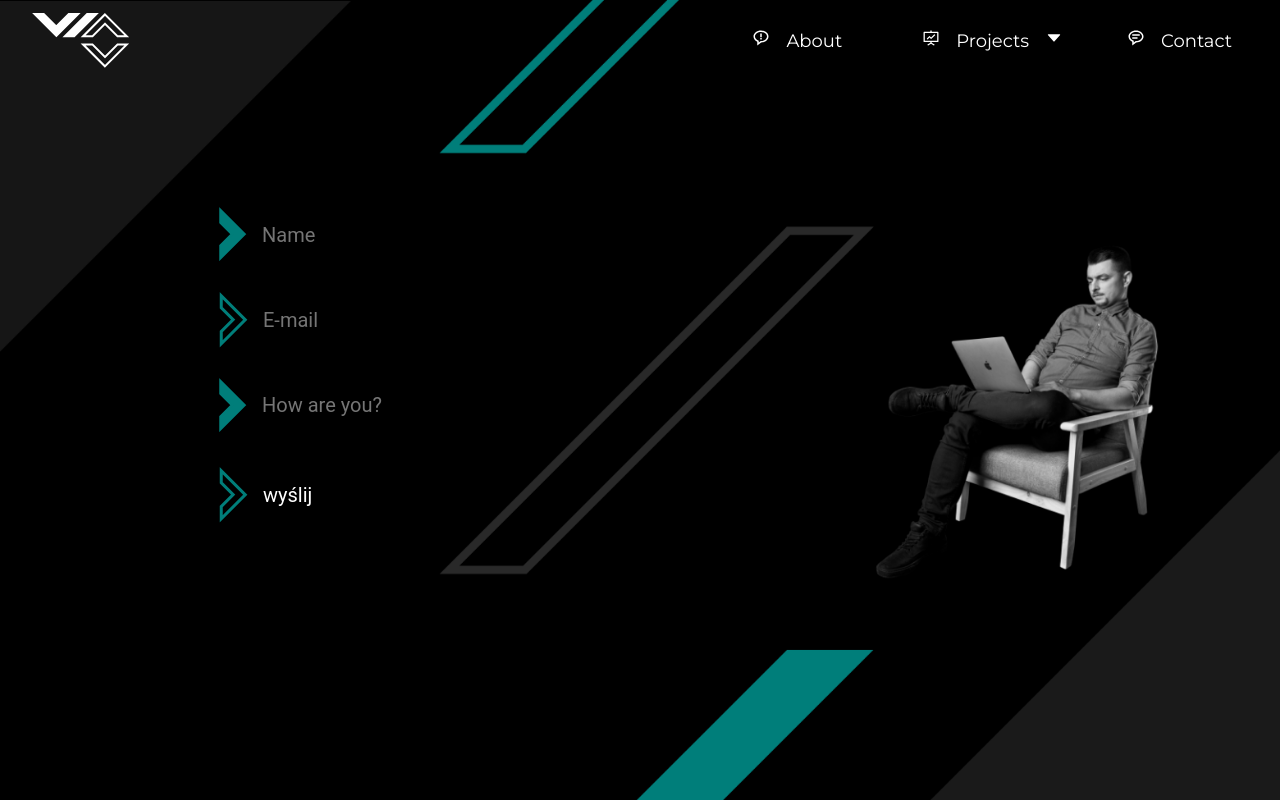
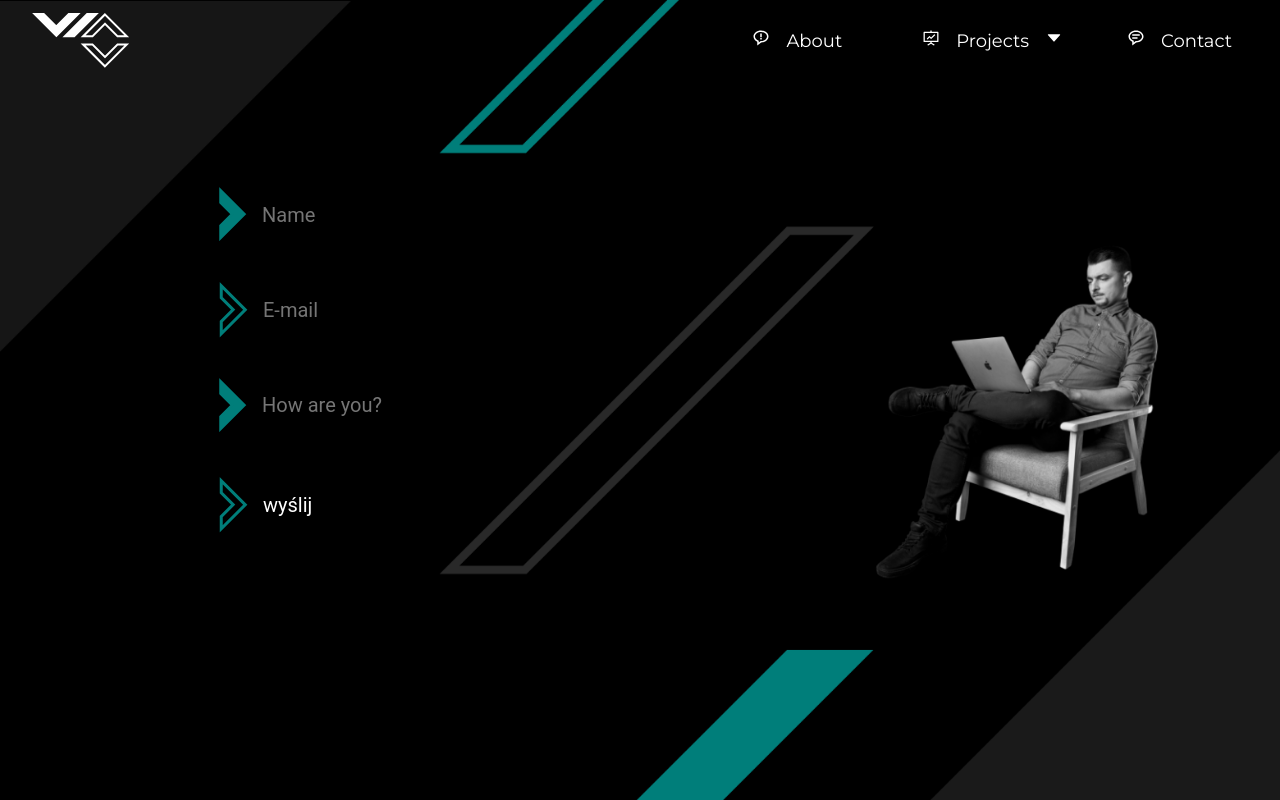
Before and after one commit to olowek92/portfolio2k22, a React (Create React App) app: page /contact in a window 1280 px wide. Built offline with nearby package versions, Linux system fonts and the light colour scheme.

Commit message:
form-validation-second-version

```diff
--- a/src/components/organisms/Form/Form.styles.tsx
+++ b/src/components/organisms/Form/Form.styles.tsx
@@ -52,6 +52,14 @@ export const Input = styled.input`
     font-family: "Roboto", sans-serif;
 `
 
+export const Span = styled.span`
+  font-size: 12px;
+  color: red;
+  height: 10px;
+  width: 100%;
+  display: block;
+`;
+
 export const Textarea = styled.textarea`
     width: 74%;
     outline: 0 none transparent;
--- a/src/components/organisms/Form/Form.tsx
+++ b/src/components/organisms/Form/Form.tsx
@@ -1,4 +1,4 @@
-import React, { FC, useRef } from 'react';
+import React, { FC, useState } from 'react';
 import emailjs from "emailjs-com";
 import {
   FormWrap,
@@ -10,6 +10,7 @@ import {
   ImgFullArrow,
   ImgBlankArrow,
   Input,
+  Span,
   Textarea,
   Button
 } from './Form.styles';
@@ -18,21 +19,78 @@ import BlankArrow from 'assets/images/BlankArrow.png';
 
 const Form:FC = ():JSX.Element => {
 
-  const sendEmail = (e:any):void => {
+  const errorMessages = {
+    nameRequired: 'Imię jest wymagane',
+    nameTooShort: 'Imię jest za krótkie',
+    emailRequired: 'E-mail jest wymagany',
+    emailIncorrect: 'Niepoprawny adres e-mail',
+    messageRequired: 'Wiadomość jest wymagana',
+    messageTooShort: 'Wiadomość jest za krótka',
+  }
+
+  const succeedMessage = {
+      formSent: 'Formularz wysłany poprawnie!'
+  }
+
+const validate = (form: { name: any; email: any; message: any; }): string => {
+
+    if(!form.name) {
+        return errorMessages.nameRequired
+    } else if(form.name.length < 3) {
+        return errorMessages.nameTooShort
+    }
+
+    if(!form.email) {
+        return errorMessages.emailRequired
+    } else if (!/^[A-Z0-9._%+-]+@[A-Z0-9.-]+\.[A-Z]{2,4}$/i.test(form.email)) {
+        return errorMessages.emailIncorrect
+    }
+
+    if(!form.message) {
+        return errorMessages.messageRequired
+    } else if (form.message.length <= 15) {
+        return errorMessages.messageTooShort
+    }
+
+    return succeedMessage.formSent;
+}
+
+const [error, setError] = useState('');
+const [form, setForm] = useState({
+    name: '',
+    email: '',
+    message: '',
+})
+
+const updateField = (e:any):void => {
+    setForm({
+        ...form,
+        [e.target.name]: e.target.value,
+    })
+}
+
+const SendEmail = (e:any):void => {
     e.preventDefault();
-    console.log(e);
 
-    emailjs.sendForm('service_pcayoyj', 'template_1iqqvaz', e.target, 'user_kdgSj2t9GywDNk9JMRvx6')
-      .then((result) => {
-          console.log(result.text);
-      }, (error) => {
-          console.log(error.text);
-      });
-      e.target.reset();
-  };
+    const errorMsg = validate(form);
+
+    if(errorMsg) {
+        setError(errorMsg);
+    }
+
+    if(errorMsg === succeedMessage.formSent) {
+        emailjs.sendForm('service_pcayoyj', 'template_1iqqvaz', e.target, 'user_kdgSj2t9GywDNk9JMRvx6')
+    .then((result) => {
+        console.log(result.text);
+    }, (err) => {
+        console.log(err.text);
+    });
+    e.target.reset();
+    }
+}
 
   return (
-    <FormWrap onSubmit={sendEmail}>
+    <FormWrap onSubmit={SendEmail} noValidate>
       <Label htmlFor='name'>
         <DivName>
           <ImgFullArrow
@@ -43,8 +101,13 @@ const Form:FC = ():JSX.Element => {
             type="text"
             placeholder="Name"
             id='name'
+            onChange={updateField}
           />
         </DivName>
+        <Span>
+          {errorMessages.nameRequired === error ? error : ""}
+          {errorMessages.nameTooShort === error ? error : ""}
+        </Span>
       </Label>
       <Label htmlFor='email'>
         <DivEmail>
@@ -56,8 +119,13 @@ const Form:FC = ():JSX.Element => {
             type="email"
             placeholder="E-mail"
             id='email'
+            onChange={updateField}
           />
         </DivEmail>
+        <Span>
+          {errorMessages.emailRequired === error ? error : ""}
+          {errorMessages.emailIncorrect === error ? error : ""}
+        </Span>
       </Label>
       <Label htmlFor='message'>
         <DivQuestion>
@@ -69,14 +137,22 @@ const Form:FC = ():JSX.Element => {
             name="message"
             placeholder="How are you?"
             id='message'
+            onChange={updateField}
           />
         </DivQuestion>
+        <Span>
+          {errorMessages.messageRequired === error ? error : ""}
+          {errorMessages.messageTooShort === error ? error : ""}
+        </Span>
       </Label>
       <Label htmlFor='btn'>
         <DivButton>
           <ImgBlankArrow src={BlankArrow} alt="BlankArrow"/>
           <Button type="submit" id='btn'>wyślij</Button>
         </DivButton>
+        <Span>
+          {succeedMessage.formSent === error ? error : ""}
+        </Span>
       </Label>
     </FormWrap>
   )
```
